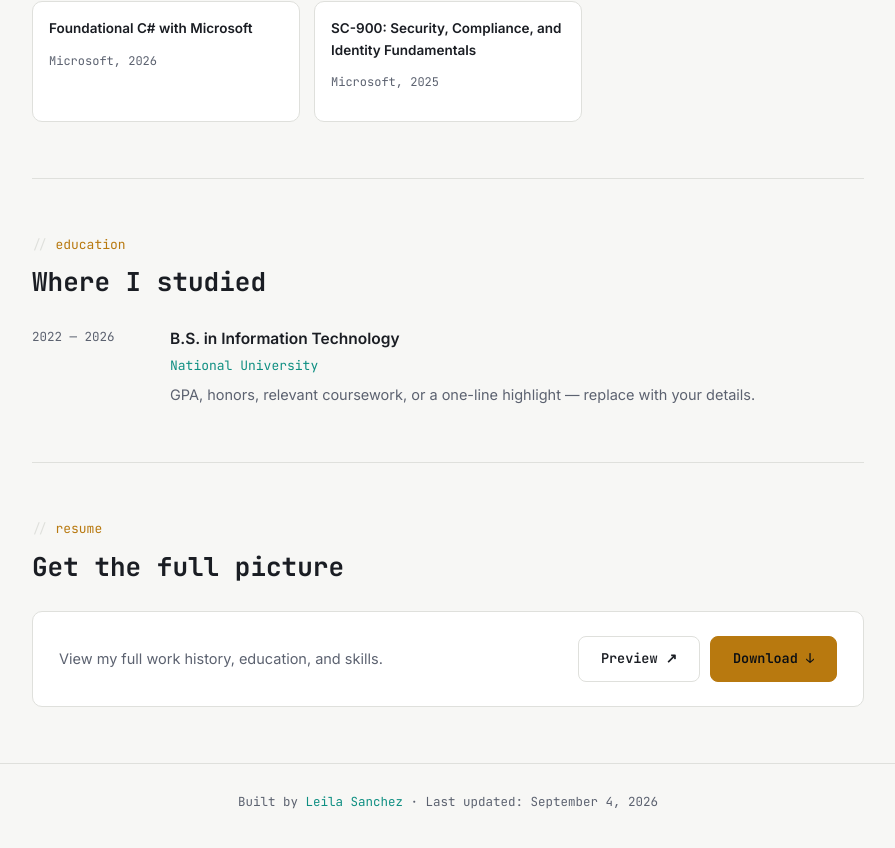
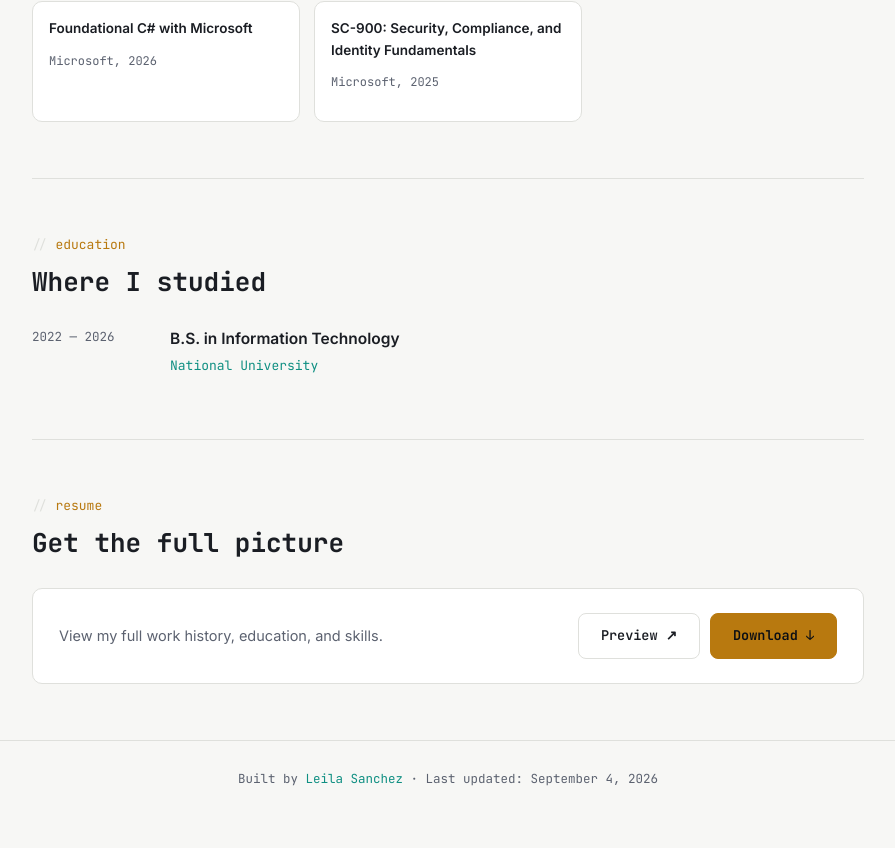
Before and after one commit to reira-marie/reira-marie.github.io, a React (Vite) app: page / in a window 1280 px wide. Shown: the part 2932-3780 px from the top of the page, without its empty margins (192-1087 px from the left). Built offline with nearby package versions, Linux system fonts and the light colour scheme.

Commit message:
Update source files

```diff
--- a/src/data.js
+++ b/src/data.js
@@ -91,7 +91,6 @@ export const EDUCATION = [
     date: "2022 — 2026",
     role: "B.S. in Information Technology",
     org: "National University",
-    desc: "GPA, honors, relevant coursework, or a one-line highlight — replace with your details.",
   },
 ];
 
```
